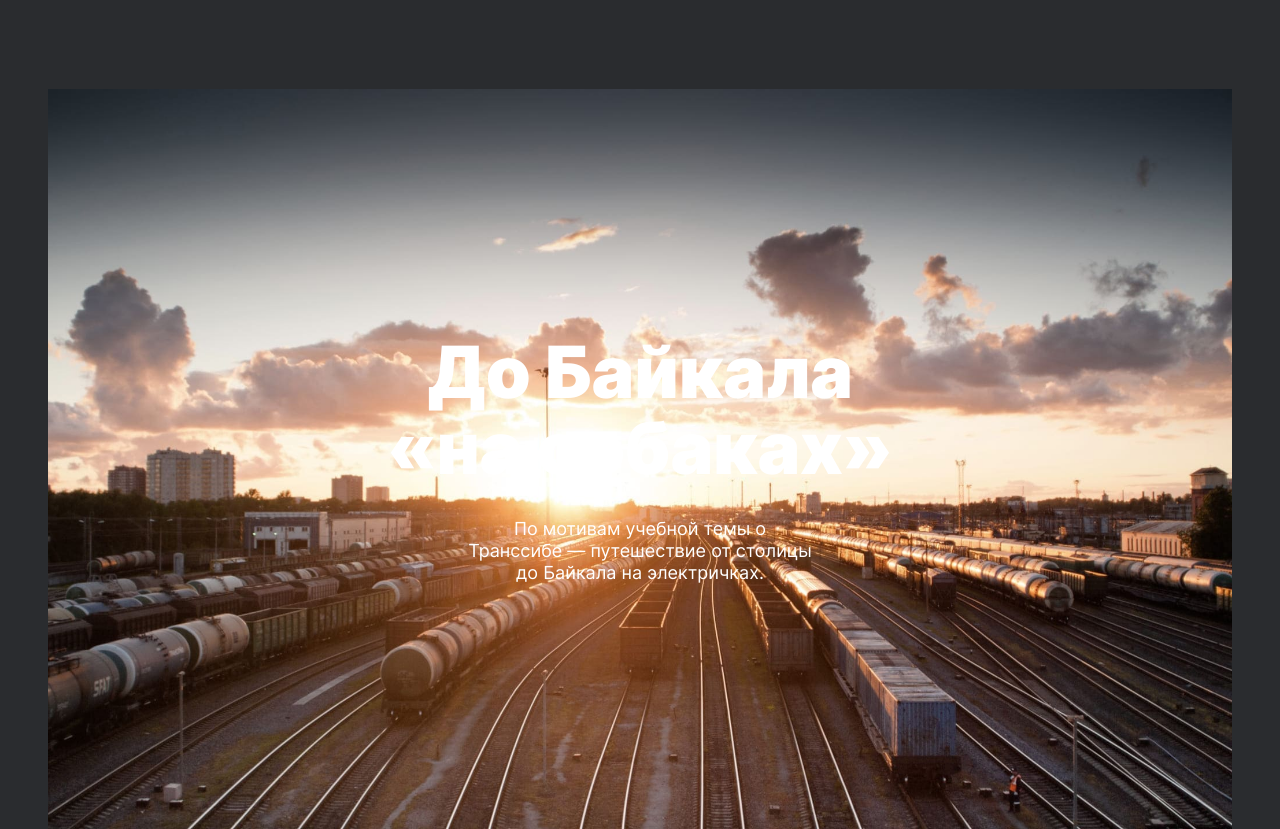
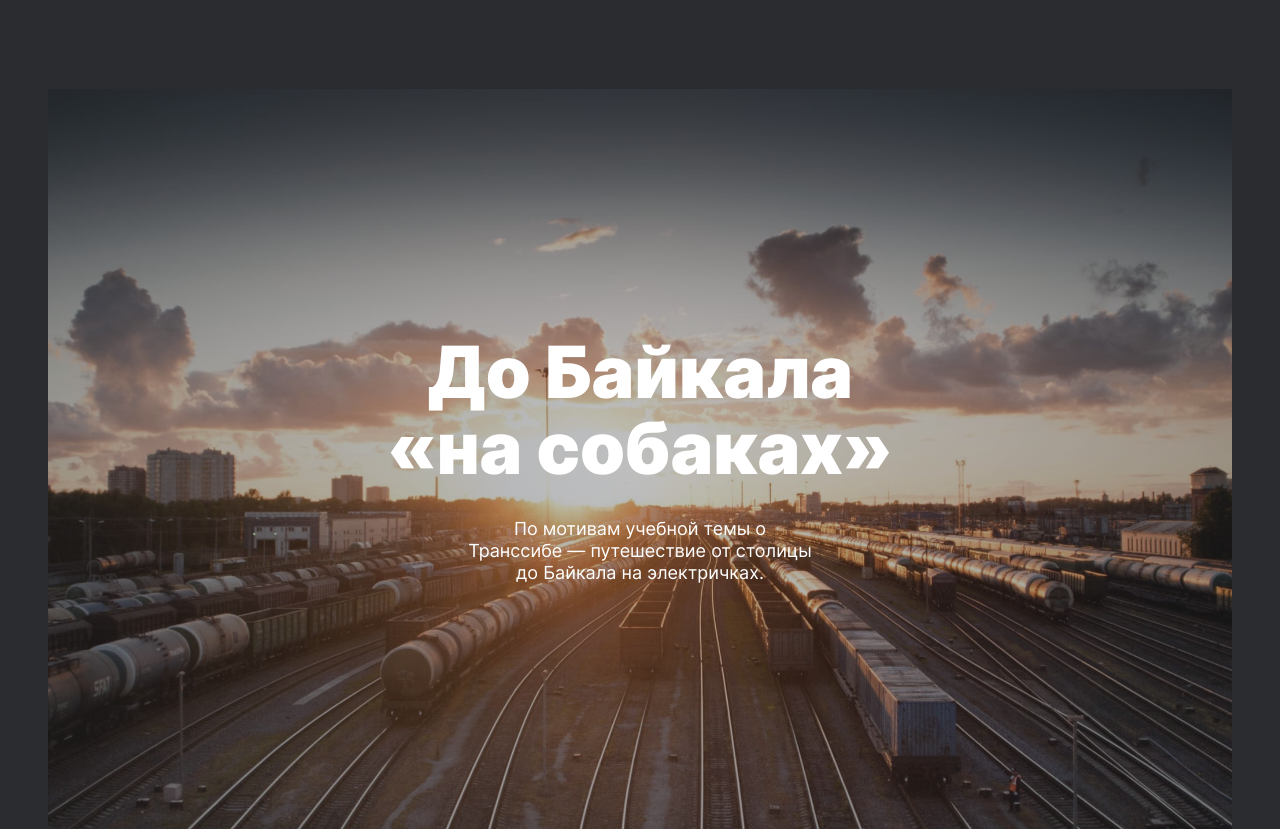
Before and after one commit to SalatSR/russian-travel, a plain HTML site: page index.html in a window 1280 px wide. Shown: the part 5913-6742 px from the top of the page. Drawn offline with Linux system fonts and the light colour scheme.

Commit message:
added transparent cover on 'cover'

```diff
--- a/blocks/cover/__background/cover__background.css
+++ b/blocks/cover/__background/cover__background.css
@@ -21,6 +21,18 @@
   transition: all .2s linear;
 }
 
+.cover__background::before{
+ background: radial-gradient(rgba(42, 44, 47, .3), rgba(42, 44, 47, .5));
+ content: '';
+ display: block;
+ width: 100%;
+ height: 100%;
+ position: absolute;
+ z-index: 1;
+ top: 0;
+ left: 0;
+}
+
  .cover__background:hover::after{
   background-color: rgb(42, 44, 47, .7);
   content: '';
--- a/blocks/cover/cover.css
+++ b/blocks/cover/cover.css
@@ -6,6 +6,5 @@
 @media screen and (min-width: 426px) {
   .cover {
     padding: 92px 0 0;
-    text-align: center;
   }
 }
```
